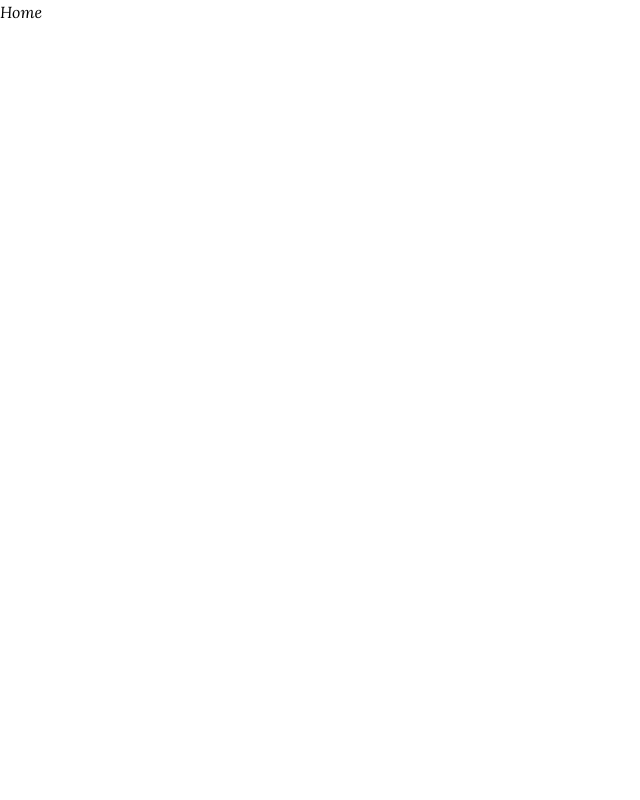
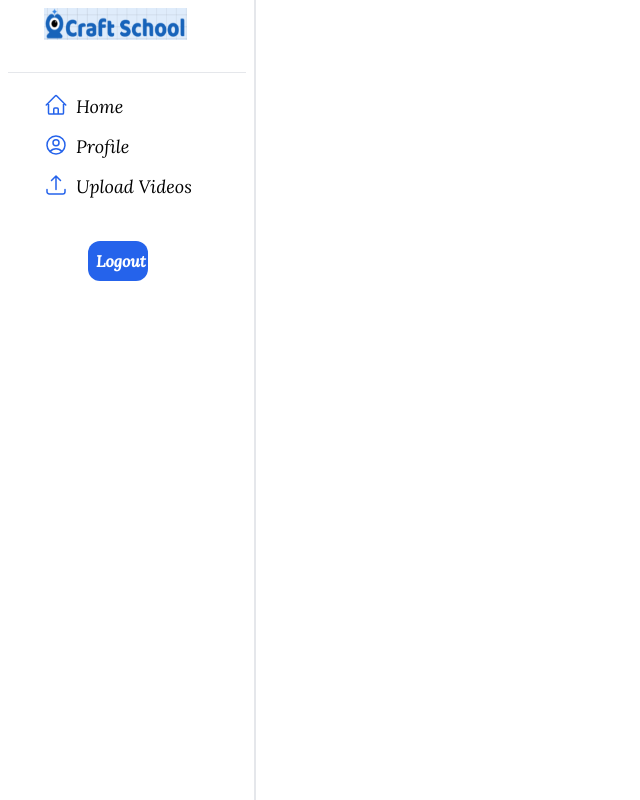
Before and after one commit to Vixs101/web_based_presentation_system, a React (Vite) app: page /home in a window 1280 px wide. Shown: the whole page, without its empty margins (0-640 px from the left). Built offline with nearby package versions, Linux system fonts and the light colour scheme.

Commit message:
started working on the homepage

```diff
--- a/src/components/Sidebar.tsx
+++ b/src/components/Sidebar.tsx
@@ -1,9 +1,75 @@
-import React from 'react'
+import React from "react";
+import { Link } from "react-router-dom";
 
 function Sidebar() {
   return (
-    <div>Sidebar</div>
-  )
+    <div className="flex flex-col gap-5 h-full fixed w-1/5 p-2 border-r-2 bg-white">
+      <img
+        src="/images/logo.png"
+        alt="craft School logo"
+        className=" h-8 w-3/4 pl-9"
+      />
+      <hr className="w-full mt-3 bg-blue-500" />
+      <ul className="flex flex-col gap-3 pl-9 text-lg">
+        <li className="flex gap-2">
+          <svg
+            xmlns="http://www.w3.org/2000/svg"
+            fill="none"
+            viewBox="0 0 24 24"
+            strokeWidth={1.5}
+            stroke="currentColor"
+            className="w-6 h-6 text-blue-600"
+          >
+            <path
+              strokeLinecap="round"
+              strokeLinejoin="round"
+              d="m2.25 12 8.954-8.955c.44-.439 1.152-.439 1.591 0L21.75 12M4.5 9.75v10.125c0 .621.504 1.125 1.125 1.125H9.75v-4.875c0-.621.504-1.125 1.125-1.125h2.25c.621 0 1.125.504 1.125 1.125V21h4.125c.621 0 1.125-.504 1.125-1.125V9.75M8.25 21h8.25"
+            />
+          </svg>
+          <Link to="/home">Home</Link>
+        </li>
+
+        <li className="flex gap-2">
+          <svg
+            xmlns="http://www.w3.org/2000/svg"
+            fill="none"
+            viewBox="0 0 24 24"
+            strokeWidth={1.5}
+            stroke="currentColor"
+            className="w-6 h-6 text-blue-600"
+          >
+            <path
+              strokeLinecap="round"
+              strokeLinejoin="round"
+              d="M17.982 18.725A7.488 7.488 0 0 0 12 15.75a7.488 7.488 0 0 0-5.982 2.975m11.963 0a9 9 0 1 0-11.963 0m11.963 0A8.966 8.966 0 0 1 12 21a8.966 8.966 0 0 1-5.982-2.275M15 9.75a3 3 0 1 1-6 0 3 3 0 0 1 6 0Z"
+            />
+          </svg>
+
+          <Link to="/profile">Profile</Link>
+        </li>
+        <li className="flex gap-2">
+          <svg
+            xmlns="http://www.w3.org/2000/svg"
+            fill="none"
+            viewBox="0 0 24 24"
+            strokeWidth={1.5}
+            stroke="currentColor"
+            className="w-6 h-6 text-blue-600"
+          >
+            <path
+              strokeLinecap="round"
+              strokeLinejoin="round"
+              d="M3 16.5v2.25A2.25 2.25 0 0 0 5.25 21h13.5A2.25 2.25 0 0 0 21 18.75V16.5m-13.5-9L12 3m0 0 4.5 4.5M12 3v13.5"
+            />
+          </svg>
+          <Link to="/upload_videos">Upload Videos</Link>
+        </li>
+      </ul>
+      <button className="rounded-xl text-white font-bold p-2 bg-blue-600 md:w-3/12 ml-20 mt-5">
+        Logout
+      </button>
+    </div>
+  );
 }
 
-export default Sidebar
+export default Sidebar;
--- a/src/pages/Home.tsx
+++ b/src/pages/Home.tsx
@@ -1,8 +1,11 @@
-import React from 'react'
+import React from 'react';
+import Sidebar from '../components/Sidebar';
 
 function Home() {
   return (
-    <div>Home</div>
+    <>
+    <Sidebar/>
+    </>
   )
 }
 
--- a/src/pages/LoginPage.tsx
+++ b/src/pages/LoginPage.tsx
@@ -5,7 +5,7 @@ function LoginPage() {
 
   return (
     <div className="flex items-center justify-center h-full w-full bg-blue-300">
-      <section className="flex flex-col gap-3 height w-11/12 md:w-1/2 p-5 bg-white rounded-2xl text-center items-center">
+      <section className="flex flex-col gap-3 height w-11/12 md:w-1/2 p-5 bg-white rounded-3xl text-center items-center">
         <h1 className="text-2xl md:text-4xl font-bold text-gray-800">
           Welcome to Craft School
         </h1>
@@ -35,7 +35,7 @@ function LoginPage() {
               type="email"
               name="email"
               placeholder="Enter your email"
-              className="outline-none border-2 p-2 border-blue-500 rounded-xl w-full"
+              className="outline-none border p-2 border-blue-500 rounded-xl w-full"
             />
           </div>
 
@@ -45,7 +45,7 @@ function LoginPage() {
               type="password"
               name="password"
               placeholder="Enter your password"
-              className="outline-none border-2 p-2 border-blue-500 rounded-xl w-full"
+              className="outline-none border p-2 border-blue-500 rounded-xl w-full"
             />
           </div>
 
@@ -56,7 +56,7 @@ function LoginPage() {
           )}
         </form>
 
-        <p className="underline cursor-pointer italic text-red-400 font-semibold">Forgot Password</p>
+        <p className="underline cursor-pointer italic text-red-600 font-semibold">Forgot Password</p>
       </section>
     </div>
   );
```
Also changed, not shown: src/main.jsx (+24 -12 lines), public/images/logo.png (added), src/assets/logo.png (deleted).
